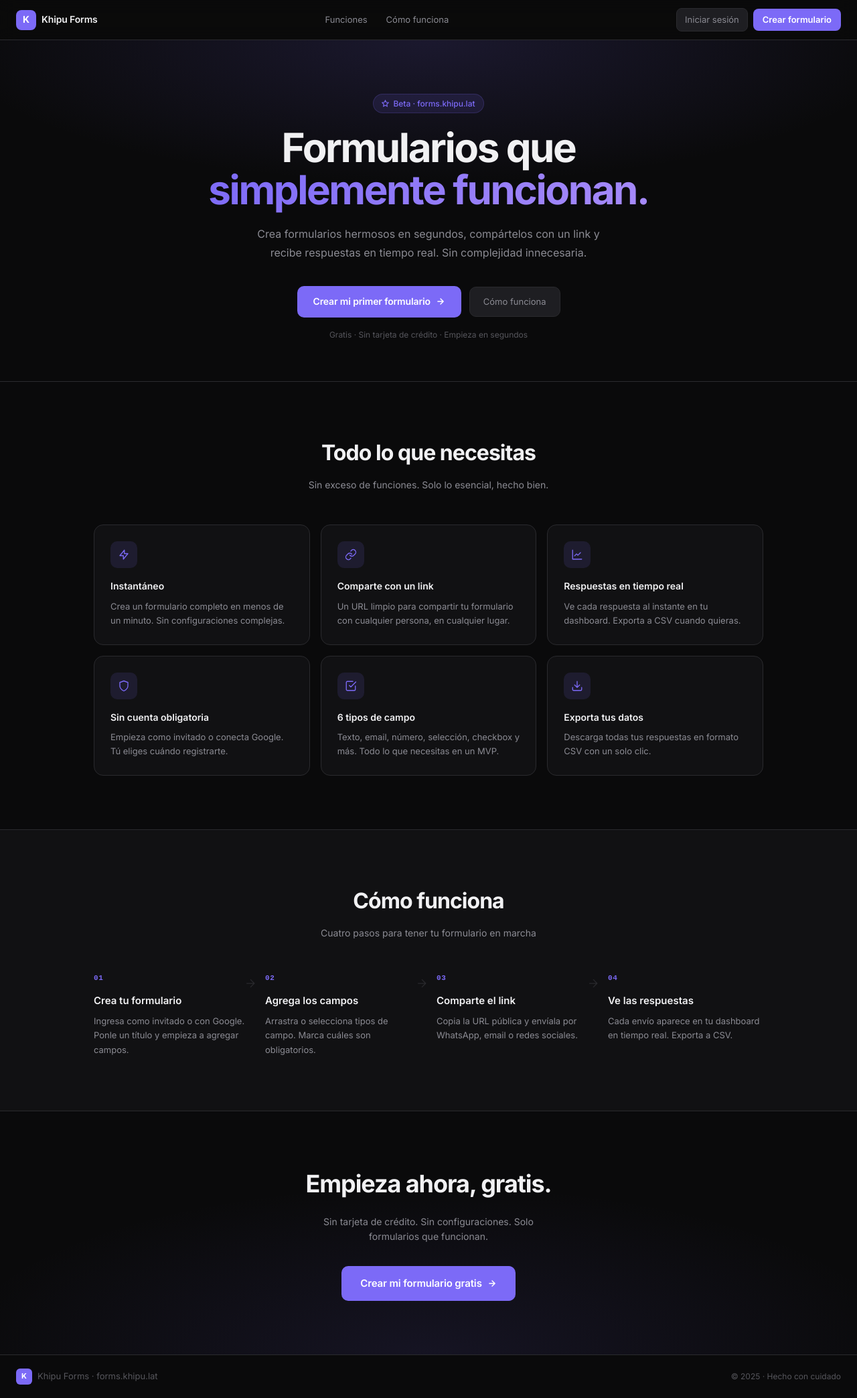
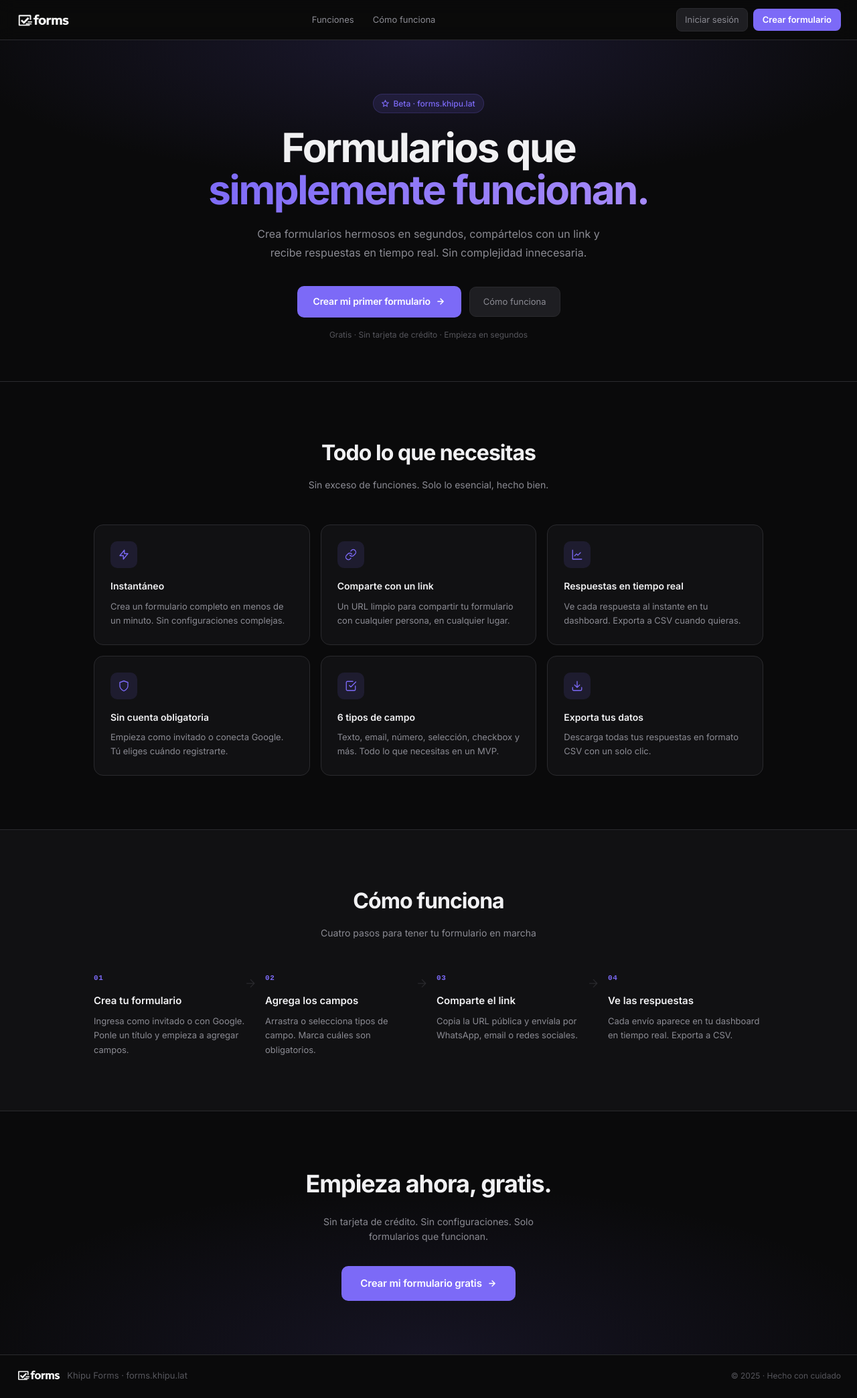
Before and after one commit to silverblade34/khipu-forms, a Next.js app: page / in a window 1280 px wide. Shown: the whole page at 67% size. Built offline with nearby package versions, Linux system fonts and the light colour scheme.

Commit message:
feat: replace text-based logo placeholders with brand image assets across app interfaces

```diff
--- a/app/dashboard/DashboardClient.tsx
+++ b/app/dashboard/DashboardClient.tsx
@@ -153,12 +153,7 @@ export default function DashboardClient({ user, forms: initialForms, isGuest }:
       }}>
         {/* Logo */}
         <div style={{ display: 'flex', alignItems: 'center', gap: '8px' }}>
-          <div style={{
-            width: '28px', height: '28px', borderRadius: '8px', background: 'var(--accent)',
-            display: 'flex', alignItems: 'center', justifyContent: 'center',
-            color: 'white', fontSize: '13px', fontWeight: '700', flexShrink: 0,
-          }}>K</div>
-          <span style={{ fontWeight: '600', fontSize: '14px', color: 'var(--text-primary)' }}>Khipu Forms</span>
+          <img src="/logo-form-khipu.png" alt="Khipu Forms" style={{ height: '24px', width: 'auto' }} />
         </div>
 
         {/* Right actions */}
--- a/app/f/[id]/page.tsx
+++ b/app/f/[id]/page.tsx
@@ -238,8 +238,8 @@ export default function PublicFormPage() {
   return (
     <div className="public-form-wrapper">
       {/* Header */}
-      <div style={{ borderBottom: '1px solid var(--border)', background: 'rgba(17,17,19,0.8)', backdropFilter: 'blur(12px)', padding: '14px 24px', display: 'flex', alignItems: 'center', gap: '10px', position: 'sticky', top: 0, zIndex: 10 }}>
-        <div style={{ width: '28px', height: '28px', borderRadius: '8px', background: 'var(--accent)', display: 'flex', alignItems: 'center', justifyContent: 'center', color: 'white', fontWeight: '700', fontSize: '13px', flexShrink: 0 }}>K</div>
+      <div style={{ borderBottom: '1px solid var(--border)', background: 'rgba(17,17,19,0.8)', backdropFilter: 'blur(12px)', padding: '10px 24px', display: 'flex', alignItems: 'center', gap: '10px', position: 'sticky', top: 0, zIndex: 10 }}>
+        <img src="/logo-form-khipu.png" alt="Khipu Forms" style={{ height: '24px', width: 'auto', flexShrink: 0 }} />
         <span style={{ fontSize: '13px', fontWeight: '600', color: 'var(--text-primary)', flex: 1, overflow: 'hidden', textOverflow: 'ellipsis', whiteSpace: 'nowrap' }}>{data.form.title}</span>
         {total > 0 && (
           <span style={{ fontSize: '11px', color: 'var(--text-muted)', flexShrink: 0 }}>{answered}/{total}</span>
--- a/app/login/LoginForm.tsx
+++ b/app/login/LoginForm.tsx
@@ -143,13 +143,9 @@ export default function LoginForm({ initialError }: Props) {
           animation: 'fadeInOverlay 0.2s ease',
         }}>
           {/* Logo */}
-          <div style={{
-            width: '48px', height: '48px', borderRadius: '14px',
-            background: 'var(--accent)', display: 'flex',
-            alignItems: 'center', justifyContent: 'center',
-            color: 'white', fontWeight: '700', fontSize: '22px',
-            marginBottom: '4px',
-          }}>K</div>
+          <div style={{ marginBottom: '4px' }}>
+            <img src="/logo-form-khipu.png" alt="Khipu Forms" style={{ height: '32px', width: 'auto' }} />
+          </div>
 
           {/* Spinner */}
           <div style={{
--- a/app/page.tsx
+++ b/app/page.tsx
@@ -169,14 +169,7 @@ export default function HomePage() {
           position: 'sticky', top: 0, zIndex: 10,
         }}>
           <div style={{ display: 'flex', alignItems: 'center', gap: '8px' }}>
-            <div style={{
-              width: '30px', height: '30px', borderRadius: '8px', background: 'var(--accent)',
-              display: 'flex', alignItems: 'center', justifyContent: 'center',
-              color: 'white', fontWeight: '700', fontSize: '14px',
-            }}>K</div>
-            <span style={{ fontWeight: '600', fontSize: '14px', color: 'var(--text-primary)', letterSpacing: '-0.01em' }}>
-              Khipu Forms
-            </span>
+            <img src="/logo-form-khipu.png" alt="Khipu Forms" style={{ height: '24px', width: 'auto' }} />
           </div>
 
           <div className="nav-desktop-links" style={{ alignItems: 'center', gap: '4px' }}>
@@ -375,11 +368,7 @@ export default function HomePage() {
           flexWrap: 'wrap', gap: '12px',
         }}>
           <div style={{ display: 'flex', alignItems: 'center', gap: '8px' }}>
-            <div style={{
-              width: '24px', height: '24px', borderRadius: '6px', background: 'var(--accent)',
-              display: 'flex', alignItems: 'center', justifyContent: 'center',
-              color: 'white', fontWeight: '700', fontSize: '11px',
-            }}>K</div>
+            <img src="/logo-form-khipu.png" alt="Khipu Forms" style={{ height: '20px', width: 'auto' }} />
             <span style={{ fontSize: '13px', color: 'var(--text-muted)' }}>
               Khipu Forms · forms.khipu.lat
             </span>
```
